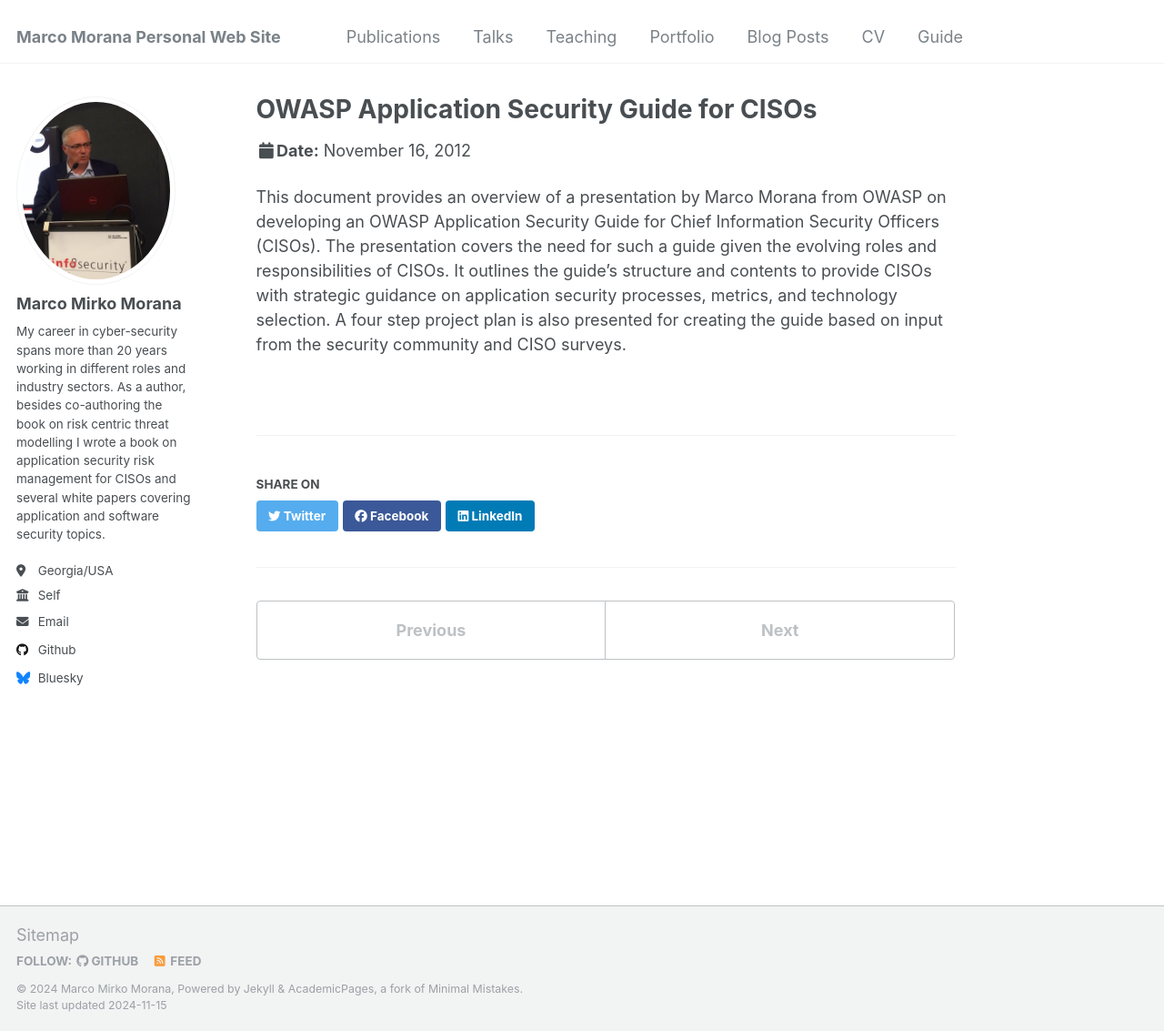
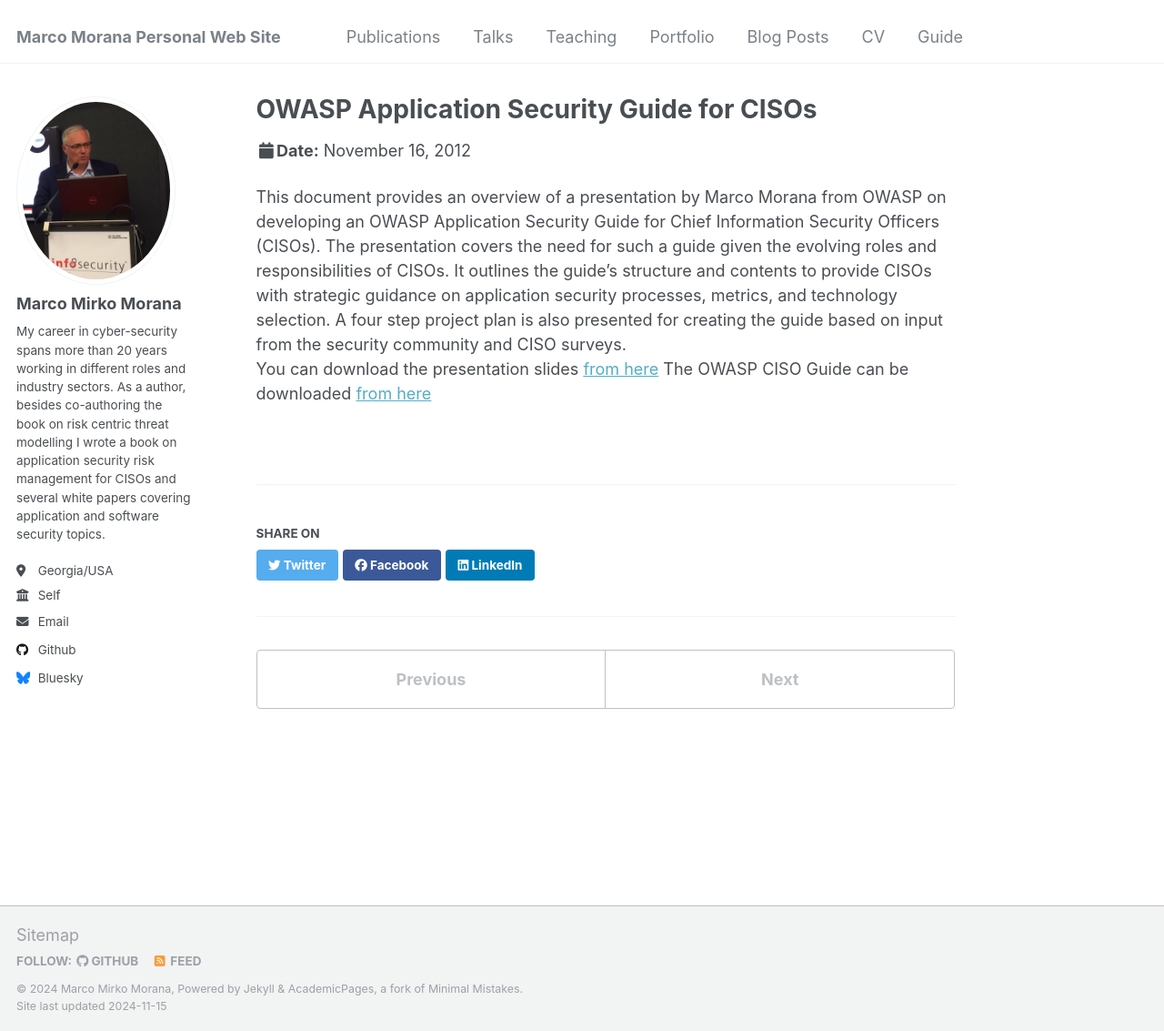
Before and after one commit to mmorana1/marcom, a Jekyll site: the page built from _talks/2012-November 16.md, in a window 1280 px wide and 1133 px high. Shown: the whole window at 91% size. Built offline with Jekyll 4.4.1, drawn with Linux system fonts in a browser that asks for light colours.

Commit message:
Update 2012-November 16.md

```diff
--- a/_talks/2012-November 16.md
+++ b/_talks/2012-November 16.md
@@ -6,8 +6,8 @@ permalink: /talks/2012-November 16
 venue: "OWASP CISO Breakfast Meeting"
 date: 2012-11-16
 location: "Atlanta, Georgia"
-slidesurl: 'https://www.slideshare.net/slideshow/owasp-atlantacisoguidevs1/16928736'
-paperurl: 'https://www.slideshare.net/slideshow/owasp-atlantacisoguidevs1/16928736'
 ---
 
 This document provides an overview of a presentation by Marco Morana from OWASP on developing an OWASP Application Security Guide for Chief Information Security Officers (CISOs). The presentation covers the need for such a guide given the evolving roles and responsibilities of CISOs. It outlines the guide's structure and contents to provide CISOs with strategic guidance on application security processes, metrics, and technology selection. A four step project plan is also presented for creating the guide based on input from the security community and CISO surveys.
+You can download the presentation slides [from here](https://www.slideshare.net/slideshow/owasp-atlantacisoguidevs1/16928736)
+The OWASP CISO Guide can be downloaded [from here](https://wiki.owasp.org/images/f/f0/Owasp-ciso-guide.docx)
```
